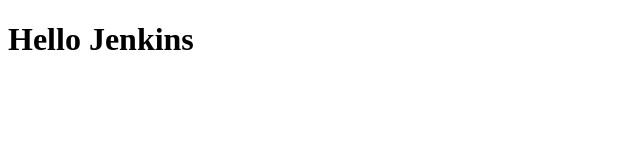
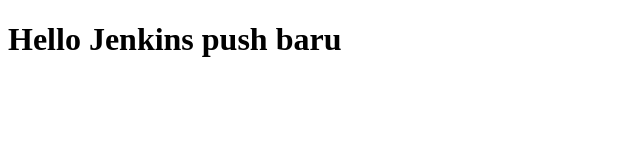
Before and after one commit to fransisko123/learn_jenkins, a plain HTML site: page index.html in a window 1280 px wide. Shown: the whole page, without its empty margins (0-640 px from the left). Drawn offline with Linux system fonts and the light colour scheme.

Commit message:
push dari development

```diff
--- a/index.html
+++ b/index.html
@@ -6,6 +6,6 @@
   <title>Document</title>
 </head>
 <body>
-    <h1>Hello Jenkins</h1>
+    <h1>Hello Jenkins push baru</h1>
 </body>
 </html>
```
